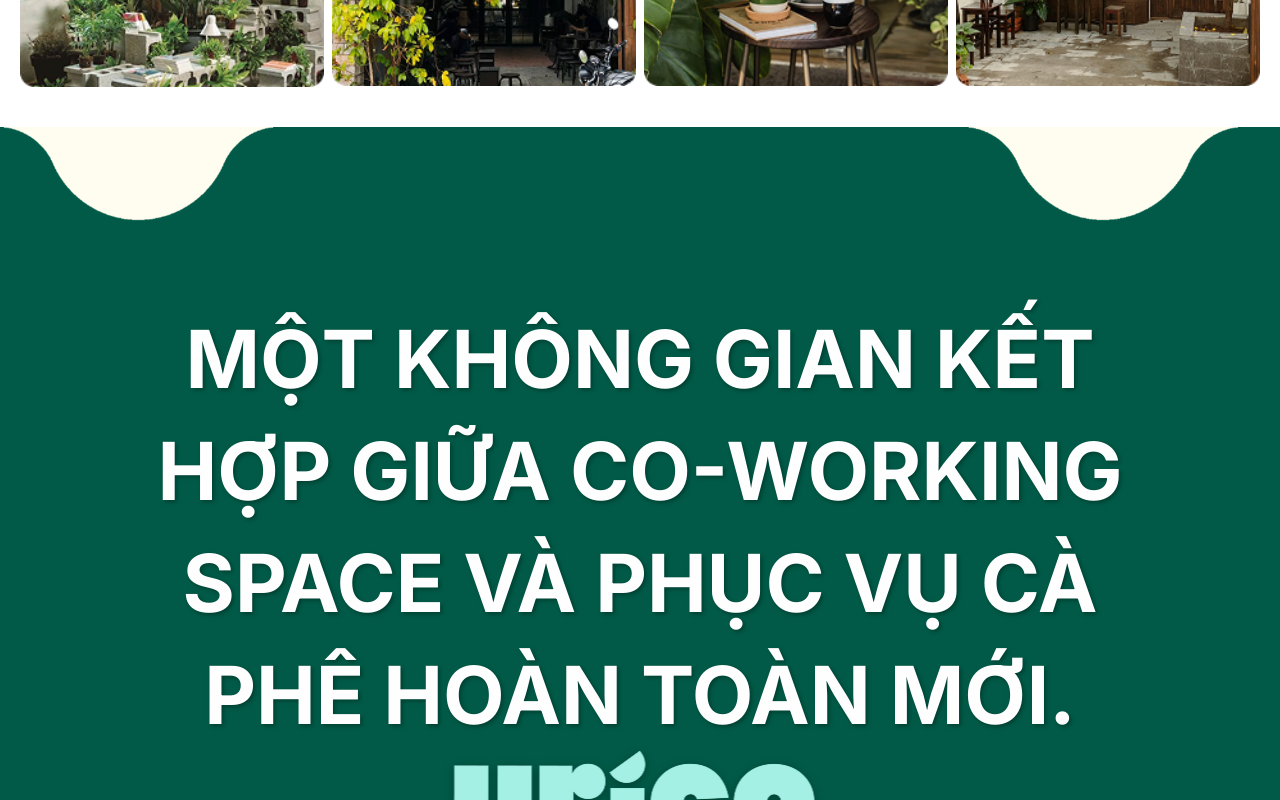
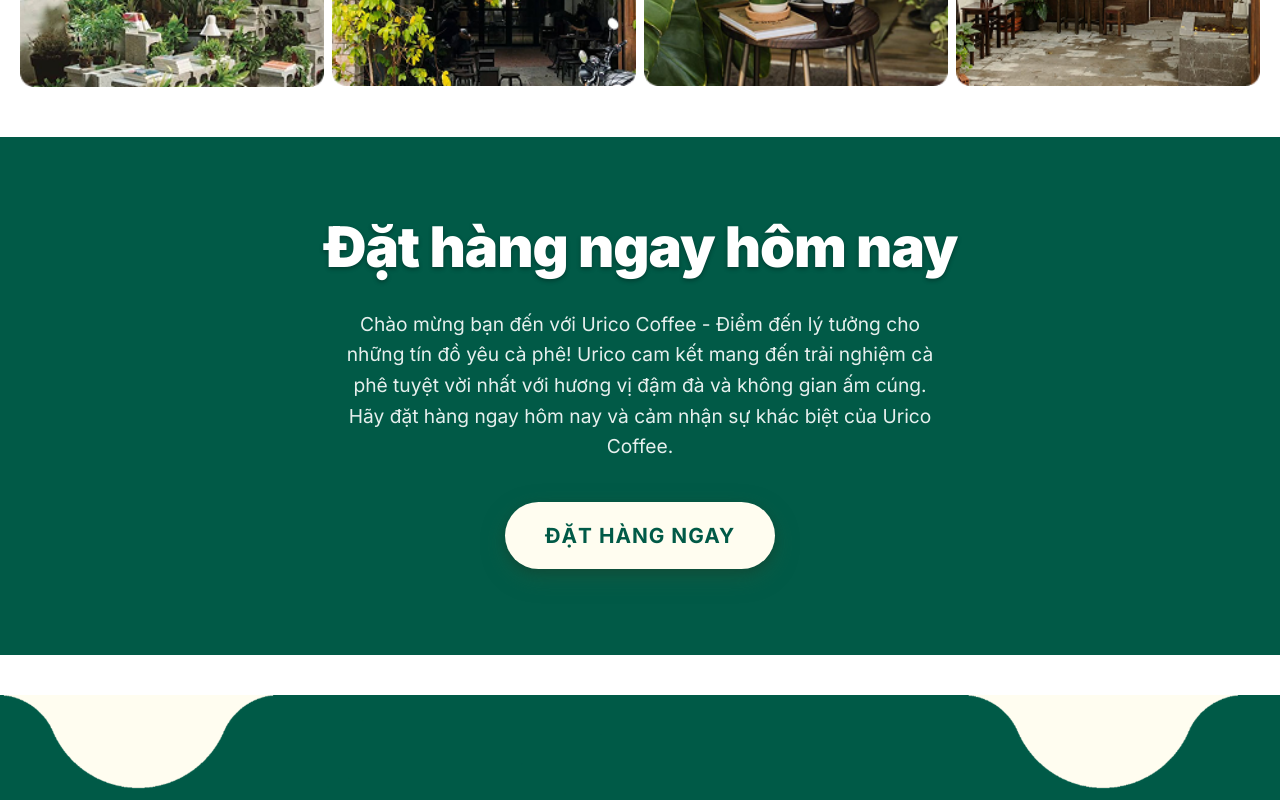
Before and after one commit to omuno25/urico-landingpage, a Next.js app: page / in a window 1280 px wide. Shown: the part 1500-2300 px from the top of the page. Built offline with nearby package versions, Linux system fonts and the light colour scheme.

Commit message:
refactor: code

```diff
--- /dev/null
+++ b/src/common/components/sections/OrderSection.tsx
@@ -0,0 +1,39 @@
+import { Container } from 'react-bootstrap';
+
+import { SectionName } from '../../utils/enum';
+import Link from 'next/link';
+
+const className = 'st-order-section';
+
+const OrderSection: React.FC = () => {
+  return (
+    <div
+      id={`section--${SectionName.order}`}
+      className={`${className}__container`}
+    >
+      <Container fluid>
+        <div className={`${className}__container__content`}>
+          <h1 className={`${className}__container__heading`}>
+            Đặt hàng ngay hôm nay
+          </h1>
+          <p className={`${className}__container__description`}>
+            Chào mừng bạn đến với Urico Coffee - Điểm đến lý tưởng cho những tín
+            đồ yêu cà phê! Urico cam kết mang đến trải nghiệm cà phê tuyệt vời
+            nhất với hương vị đậm đà và không gian ấm cúng. Hãy đặt hàng ngay
+            hôm nay và cảm nhận sự khác biệt của Urico Coffee.
+          </p>
+          <Link
+            href="http://order.urico.io.vn/"
+            className={`${className}__container__button`}
+            target="_blank"
+            rel="noopener noreferrer"
+          >
+            Đặt hàng ngay
+          </Link>
+        </div>
+      </Container>
+    </div>
+  );
+};
+
+export default OrderSection;
--- a/src/common/utils/enum.ts
+++ b/src/common/utils/enum.ts
@@ -6,4 +6,5 @@
   process = 'quy-trinh',
   blog = 'bai-viet',
   contact = 'lien-he',
+  order = 'order',
 }
--- a/src/data/metadata.json
+++ b/src/data/metadata.json
@@ -70,6 +70,10 @@
       {
         "name": "Menu",
         "id": "menu"
+      },
+      {
+        "name": "Order",
+        "id": "order"
       },
       {
         "name": "Liên hệ",
--- a/src/pages/_app.tsx
+++ b/src/pages/_app.tsx
@@ -35,6 +35,7 @@
 import '../styles/about-style.scss';
 import '../styles/grid-image-partial.scss';
 import '../styles/frame-section.style.scss';
+import '../styles/order-section.style.scss';
 
 const inter = Inter({
   subsets: ['latin'],
--- a/src/pages/index.tsx
+++ b/src/pages/index.tsx
@@ -9,6 +9,7 @@
 import AboutSection from '../common/components/sections/AboutSection';
 import { FooterCommon } from '../common/components/common';
 import FrameSection from '../common/components/sections/FrameSection';
+import OrderSection from '../common/components/sections/OrderSection';
 
 export const getStaticProps: GetStaticProps = async () => {
   return {
@@ -29,6 +30,7 @@
           <NavBarSection />
           <CarouselSection />
           <AboutSection />
+          <OrderSection />
           <FrameSection />
           <MenuSection />
           <FooterCommon />
@@ -38,6 +40,7 @@
           <NavBarSection />
           <CarouselSection />
           <AboutSection />
+          <OrderSection />
           <FrameSection />
           <MenuSection />
           <FooterCommon />
--- /dev/null
+++ b/src/styles/order-section.style.scss
@@ -0,0 +1,203 @@
+.st-order-section {
+  &__container {
+    margin-top: 50px;
+    width: 100%;
+    background: var(--st-color-primary-900);
+    padding: 80px 0;
+    position: relative;
+    overflow: hidden;
+
+    // Add subtle pattern overlay
+    &::before {
+      content: '';
+      position: absolute;
+      top: 0;
+      left: 0;
+      right: 0;
+      bottom: 0;
+
+      pointer-events: none;
+    }
+
+    &__content {
+      text-align: center;
+      max-width: 800px;
+      margin: 0 auto;
+      padding: 0 20px;
+      position: relative;
+      z-index: 1;
+    }
+
+    &__heading {
+      font-size: 3.5rem;
+      font-weight: 900;
+      color: #ffffff;
+      margin-bottom: 30px;
+      text-shadow: 0 2px 4px rgba(0, 0, 0, 0.3);
+      letter-spacing: -1px;
+      line-height: 1.1;
+
+      // Responsive font sizing
+      @media (max-width: 768px) {
+        font-size: 2.5rem;
+      }
+
+      @media (max-width: 480px) {
+        font-size: 2rem;
+      }
+    }
+
+    &__description {
+      font-size: 1.2rem;
+      color: rgba(255, 255, 255, 0.9);
+      line-height: 1.6;
+      margin-bottom: 40px;
+      max-width: 600px;
+      margin-left: auto;
+      margin-right: auto;
+
+      @media (max-width: 768px) {
+        font-size: 1.1rem;
+        margin-bottom: 35px;
+      }
+
+      @media (max-width: 480px) {
+        font-size: 1rem;
+        margin-bottom: 30px;
+      }
+    }
+
+    &__button {
+      display: inline-block;
+      background: #fffdf0;
+      color: var(--st-color-primary-900);
+      font-size: 1.3rem;
+      font-weight: 700;
+      padding: 18px 40px;
+      border-radius: 50px;
+      text-decoration: none;
+      text-transform: uppercase;
+      letter-spacing: 1px;
+      box-shadow:
+        0 8px 25px rgba(45, 90, 61, 0.4),
+        0 4px 10px rgba(0, 0, 0, 0.2);
+      transition: all 0.3s ease;
+      position: relative;
+      overflow: hidden;
+
+      // Hover effect
+      &:hover {
+        transform: translateY(-3px);
+        box-shadow:
+          0 12px 35px rgba(45, 90, 61, 0.5),
+          0 6px 15px rgba(0, 0, 0, 0.3);
+        color: var(--st-color-primary-900);
+        text-decoration: none;
+      }
+
+      // Active effect
+      &:active {
+        transform: translateY(-1px);
+      }
+
+      // Shine effect on hover
+      &::before {
+        content: '';
+        position: absolute;
+        top: 0;
+        left: -100%;
+        width: 100%;
+        height: 100%;
+        background: linear-gradient(
+          90deg,
+          transparent,
+          rgba(255, 255, 255, 0.3),
+          transparent
+        );
+        transition: left 0.5s ease;
+      }
+
+      &:hover::before {
+        left: 100%;
+      }
+
+      // Responsive sizing
+      @media (max-width: 768px) {
+        font-size: 1.2rem;
+        padding: 16px 35px;
+      }
+
+      @media (max-width: 480px) {
+        font-size: 1.1rem;
+        padding: 14px 30px;
+        letter-spacing: 0.5px;
+      }
+    }
+  }
+
+  // Animation for entrance
+  &__container {
+    opacity: 0;
+    transform: translateY(30px);
+    animation: fadeInUp 0.8s ease-out forwards;
+  }
+
+  &__heading {
+    opacity: 0;
+    transform: translateY(20px);
+    animation: fadeInUp 0.8s ease-out 0.2s forwards;
+  }
+
+  &__description {
+    opacity: 0;
+    transform: translateY(20px);
+    animation: fadeInUp 0.8s ease-out 0.4s forwards;
+  }
+
+  &__button {
+    opacity: 0;
+    transform: translateY(20px);
+    animation: fadeInUp 0.8s ease-out 0.6s forwards;
+  }
+}
+
+// Keyframe animations
+@keyframes fadeInUp {
+  to {
+    opacity: 1;
+    transform: translateY(0);
+  }
+}
+
+// Additional responsive improvements
+@media (max-width: 1200px) {
+  .st-order-section {
+    &__container {
+      padding: 70px 0;
+    }
+  }
+}
+
+@media (max-width: 992px) {
+  .st-order-section {
+    &__container {
+      padding: 60px 0;
+
+      &__content {
+        padding: 0 15px;
+      }
+    }
+  }
+}
+
+@media (max-width: 576px) {
+  .st-order-section {
+    &__container {
+      padding: 50px 0;
+
+      &__content {
+        padding: 0 10px;
+      }
+    }
+  }
+}
```
